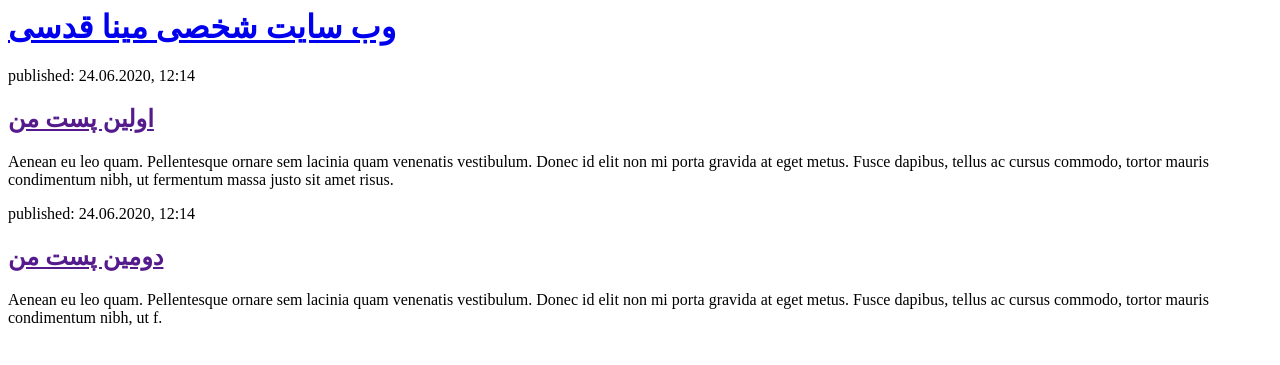
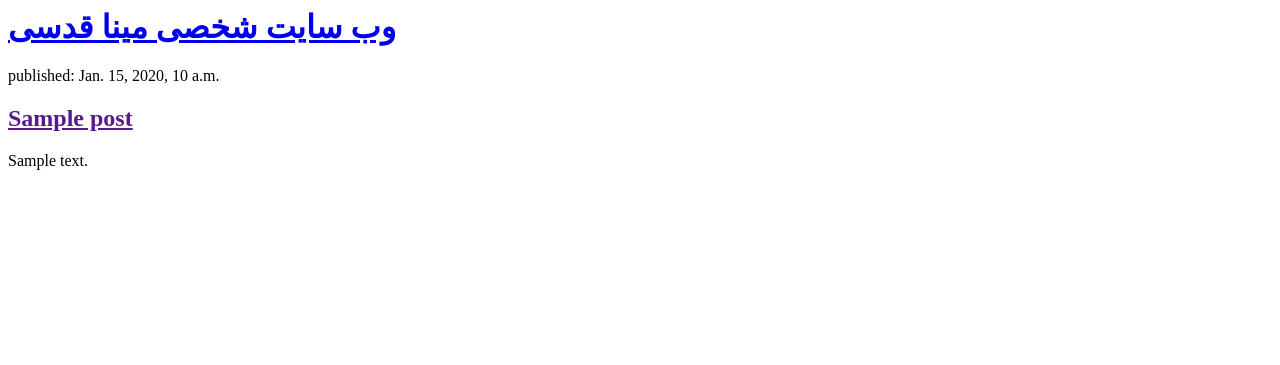
Before and after one commit to minagh509/my-first-blog, a Django app: page / in a window 1280 px wide. Shown: the top 365 px of the page. Run offline with Django 3.2, Linux system fonts and the light colour scheme; tables that the repository leaves empty hold one stand-in row (values such as "Sample post").

Commit message:
Modified templates to display posts from database.

```diff
--- a/blog/templates/blog/post_list.html
+++ b/blog/templates/blog/post_list.html
@@ -7,16 +7,12 @@
             <h1><a href="/">وب سایت شخصی مینا قدسی</a></h1>
         </div>
 
-        <div>
-            <p>published: 24.06.2020, 12:14</p>
-            <h2><a href="">اولین پست من</a></h2>
-            <p>Aenean eu leo quam. Pellentesque ornare sem lacinia quam venenatis vestibulum. Donec id elit non mi porta gravida at eget metus. Fusce dapibus, tellus ac cursus commodo, tortor mauris condimentum nibh, ut fermentum massa justo sit amet risus.</p>
-        </div>
-
-        <div>
-            <p>published: 24.06.2020, 12:14</p>
-            <h2><a href="">دومین پست من</a></h2>
-            <p>Aenean eu leo quam. Pellentesque ornare sem lacinia quam venenatis vestibulum. Donec id elit non mi porta gravida at eget metus. Fusce dapibus, tellus ac cursus commodo, tortor mauris condimentum nibh, ut f.</p>
-        </div>
+{% for post in posts %}
+    <div>
+        <p>published: {{ post.published_date }}</p>
+        <h2><a href="">{{ post.title }}</a></h2>
+        <p>{{ post.text|linebreaksbr }}</p>
+    </div>
+{% endfor %}
 </body>
 </html>
--- a/blog/views.py
+++ b/blog/views.py
@@ -1,5 +1,7 @@
 from django.shortcuts import render
+from django.utils import timezone
+from .models import Post
 
-# Create your views here.
 def post_list(request):
-    return render(request, 'blog/post_list.html', {})
+    posts = Post.objects.filter(published_date__lte=timezone.now()).order_by('-published_date')
+    return render(request, 'blog/post_list.html', {'posts': posts})
```
